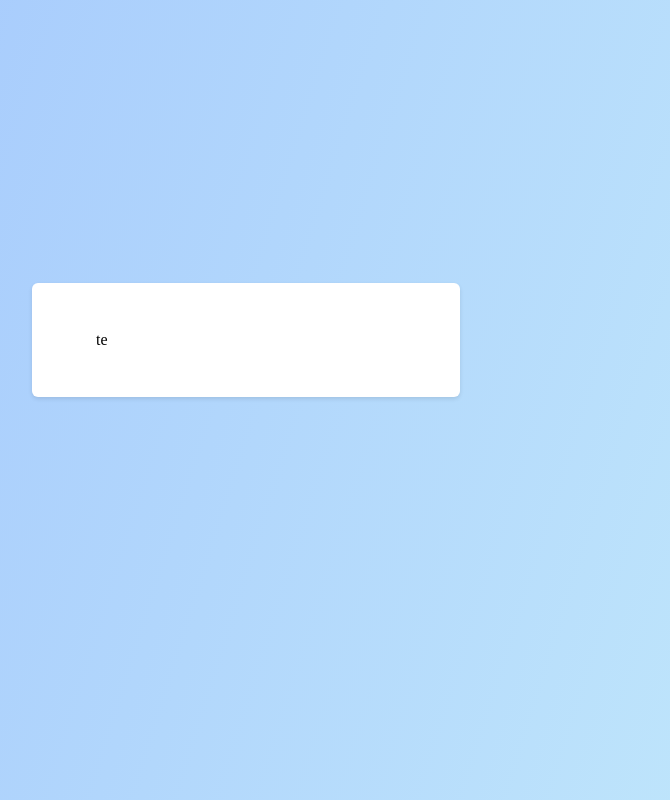
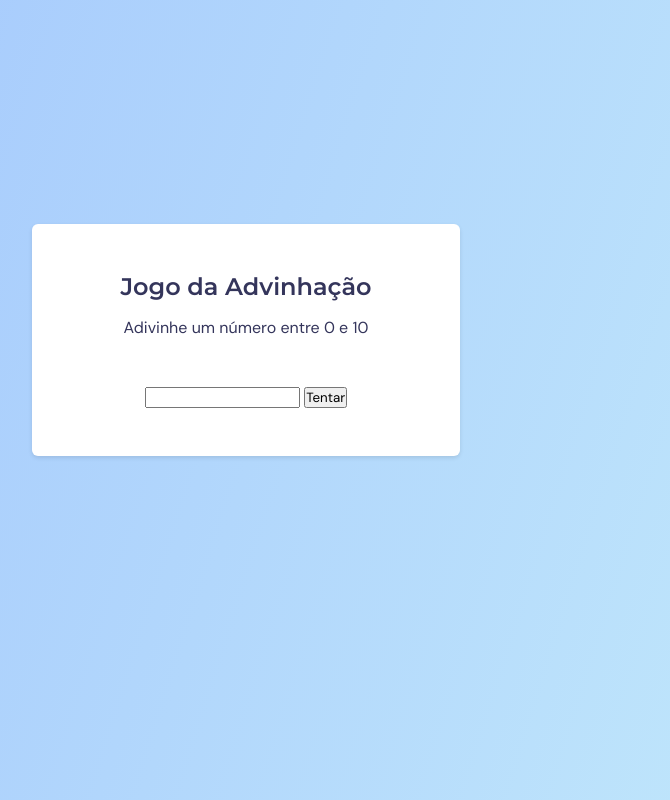
Before and after one commit to GabrielRARodrigues/Explorer-GuessingGame, a plain HTML site: page index.html in a window 1280 px wide. Shown: the whole page, without its empty margins (394-1064 px from the left). Drawn offline with Linux system fonts and the light colour scheme.

Commit message:
Adicionando os textos e tipografias

```diff
--- a/index.html
+++ b/index.html
@@ -3,12 +3,23 @@
   <head>
     <meta charset="UTF-8" />
     <meta name="viewport" content="width=device-width, initial-scale=1.0" />
-    <link rel="stylesheet" href="style.css">
+    <link rel="preconnect" href="https://fonts.googleapis.com" />
+    <link rel="preconnect" href="https://fonts.gstatic.com" crossorigin />
+    <link
+      href="https://fonts.googleapis.com/css2?family=DM+Sans:wght@400;700&family=Montserrat:wght@600&display=swap"
+      rel="stylesheet"
+    />
+    <link rel="stylesheet" href="style.css" />
     <title>Jogo Adivinhação</title>
   </head>
   <body>
     <main>
-      te
+      <h1>Jogo da Advinhação</h1>
+      <p>Adivinhe um número entre 0 e 10</p>
+      <form>
+        <input type="text" />
+        <button>Tentar</button>
+      </form>
     </main>
   </body>
 </html>
--- a/style.css
+++ b/style.css
@@ -16,6 +16,12 @@ body {
   height: 100vh;
 }
 
+body,
+button,
+input {
+  font-family: 'DM Sans', sans-serif;
+}
+
 main {
   padding: 4.8rem 6.4rem;
   background: #ffffff;
@@ -25,4 +31,25 @@ main {
   width: min(42.8rem, 90%);
 
   margin-top: -12rem;
+
+  text-align: center;
 }
+
+h1 {
+  font-family: 'Montserrat', sans-serif;
+  font-size: 2.4rem;
+  margin-bottom: 1.6rem;
+}
+
+h1,
+p {
+  color: #34355b;
+}
+
+p {
+  opacity: 0, 8;
+}
+
+form {
+  margin-top: 4.8rem;
+}
```
